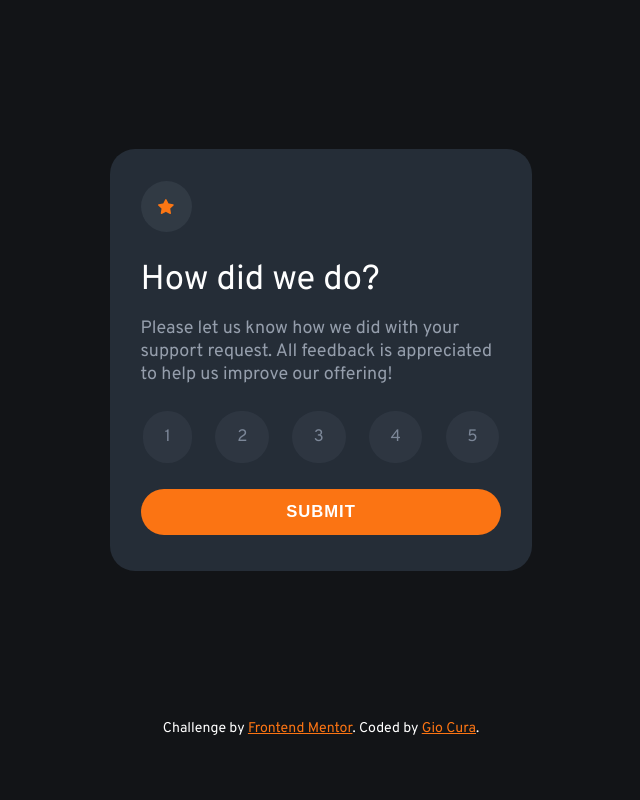
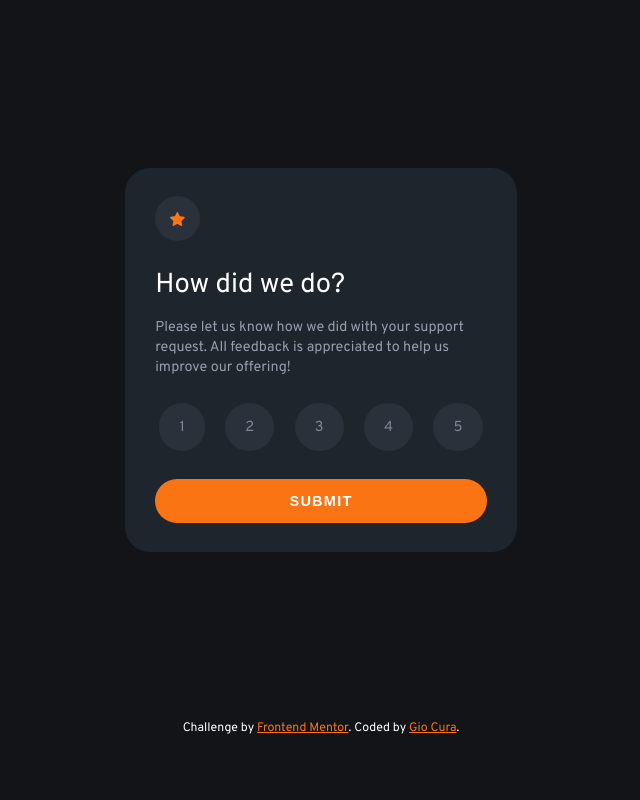
Before and after one commit to GioCura/FrontEndMentor-Interactive-Rating, a plain HTML site: page index.html in a window 1280 px wide. Shown: the whole page, without its empty margins (319-959 px from the left). Drawn offline with Linux system fonts and the light colour scheme.

Commit message:
Update style.css

```diff
--- a/style.css
+++ b/style.css
@@ -30,7 +30,9 @@ input {
   --white: hsl(0, 0%, 100%);
   --lightgray: hsl(217, 12%, 63%);
   --medgray: hsl(216, 12%, 54%);
+  --medgraytrans: hsla(216, 12%, 54%, 0.12);
   --darkblue: hsl(213, 19%, 18%);
+  --darkbluetrans: hsl(213, 19%, 18%, 0.7);
   --darkestblue: hsl(216, 12%, 8%);
 }
 
@@ -99,9 +101,10 @@ input:checked + .form__rating,
   transition: all 0.3s;
 }
 
+.form picture,
 .thanks__selection,
 .form__rating {
-  background-color: hsla(216, 12%, 54%, 0.1);
+  background-color: var(--medgraytrans);
 }
 
 .thanks,
@@ -115,12 +118,12 @@ main {
 
 .card {
   position: relative;
-  width: 33rem;
-  height: 33rem;
+  width: 32.5rem;
+  height: 34rem;
   padding: 2.5rem 2.4rem 2.8rem;
-  border-radius: 25px;
+  border-radius: 15px;
   font-size: 1.5rem;
-  background-color: var(--darkblue);
+  background-color: var(--darkbluetrans);
 }
 
 .card p {
@@ -129,29 +132,28 @@ main {
 }
 
 .form picture {
-  width: 3.5rem;
-  height: 3.5rem;
+  width: 3.75rem;
+  height: 3.75rem;
   padding: 2rem;
   margin-bottom: 2rem;
-  background-color: hsla(216, 12%, 54%, 0.14);
 }
 
 .form__star {
-  width: 1.2rem;
+  width: 1.4rem;
 }
 
 .form h1 {
-  font-size: 2.7rem;
+  font-size: 2.45rem;
   margin-bottom: 1.2rem;
 }
 
 .form p {
-  margin-bottom: 3rem;
+  margin-bottom: 3.4rem;
   line-height: 1.8rem;
 }
 
 .form__ratings {
-  margin-bottom: 3.2rem;
+  margin-bottom: 3.4rem;
   gap: 1.8rem;
 }
 
@@ -170,10 +172,10 @@ input:checked + .form__rating {
 }
 
 .form__submit {
-  padding: 1rem;
+  padding: 1.25rem 1rem;
   font-size: 1.3rem;
   text-transform: uppercase;
-  letter-spacing: 1px;
+  letter-spacing: 1.2px;
   background-color: var(--orange);
 }
 
@@ -188,7 +190,7 @@ input:checked + .form__rating {
   right: 0;
   width: 100%;
   height: 100%;
-  margin-top: 0.5rem;
+  margin-top: 1rem;
   opacity: 0;
   transition: all 0.7s;
 }
@@ -199,11 +201,11 @@ input:checked + .form__rating {
 }
 
 .thanks__selection {
-  width: 16rem;
-  padding: 0.5rem 0.3rem 0.2rem;
+  width: 15.5rem;
+  padding: 0.6rem 0.3rem 0.3rem;
   border-radius: 20px;
   margin-bottom: 2.5rem;
-  font-size: 1.4rem;
+  font-size: 1.3rem;
 }
 
 .thanks h1 {
@@ -212,7 +214,7 @@ input:checked + .form__rating {
 }
 
 .thanks p {
-  line-height: 2rem;
+  line-height: 2.1rem;
 }
 
 .thanks--show-yes .form {
@@ -233,18 +235,52 @@ input:checked + .form__rating {
 
 @media (min-width: 1200px) {
   html {
-    font-size: 80%;
+    font-size: 70%;
   }
 }
 
 @media (min-width: 1000px) and (max-width: 1199px) {
   html {
-    font-size: 75%;
+    font-size: 67%;
   }
 }
 
 @media (min-width: 800px) and (max-width: 999px) {
   html {
-    font-size: 70%;
+    font-size: 65%;
   }
 }
+
+@media (min-width: 768px) {
+  .card {
+    width: 35rem;
+    height: 34.2rem;
+    padding: 2.5rem 2.7rem 2.8rem;
+    border-radius: 25px;
+  }
+
+  .form picture {
+    margin-bottom: 2.4rem;
+  }
+
+  .form p,
+  .thanks p {
+    font-size: 1.28rem;
+  }
+
+  .form p {
+    margin-bottom: 3.4rem;
+  }
+
+  .form__ratings {
+    margin-bottom: 3.8rem;
+  }
+
+  .form__rating {
+    padding: 1.3rem 1.8rem;
+  }
+
+  .thanks p {
+    padding: 0 0.2rem;
+  }
+}
```
